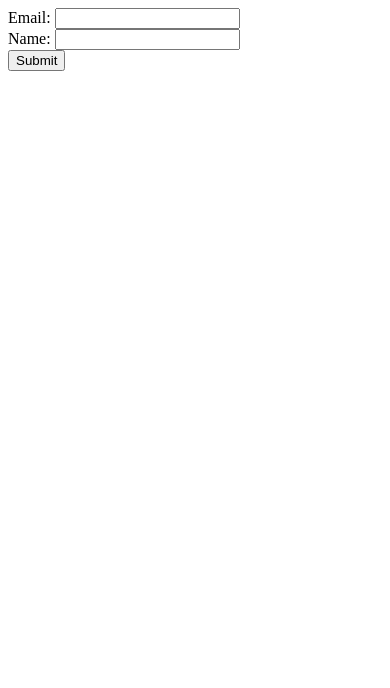
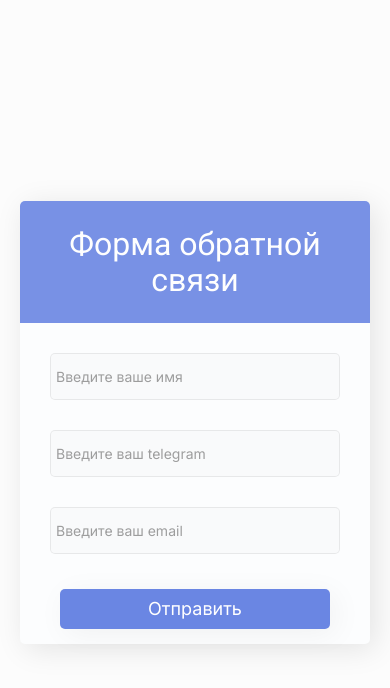
Before and after one commit to evgenykrivov/sending-form, a plain HTML site: page nginx/html/index.html in a window 390 px wide. Drawn offline with Linux system fonts and the light colour scheme.

Commit message:
Added form submission

```diff
--- /dev/null
+++ b/nginx/html/index.css
@@ -0,0 +1,133 @@
+* {
+	margin: 0;
+	padding: 0;
+}
+
+body {
+	height: 100vh;
+	display: flex;
+	align-items: center;
+	justify-content: center;
+		background-color: rgba(0, 0, 0, 0.01);
+}
+
+.main-container {
+	margin: 20px;
+	background-color: #fcfdfe;
+	border-radius: 10px;
+	box-shadow: 5px 5px 30px rgba(1, 1, 1, 0.1);
+}
+
+.title {
+	background-color: #6a86e3;
+	text-align: center;
+	opacity: 0.9;
+	color: white;
+	padding: 40px 40px;
+	margin-bottom: 30px;
+	border-top-left-radius: 10px;
+	border-top-right-radius: 10px;
+	font-family: 'Roboto', sans-serif;
+	font-size: 42px;
+	font-weight: bold;
+	font-weight: 500;
+	line-height: 46px;
+}
+
+.form {
+	gap:15px;
+	display: flex;
+	justify-content: center;
+	flex-direction: column;
+}
+
+.input {
+	border-radius: 5px;
+	margin: 10px 30px;
+	height: 45px;
+	border: 1px solid rgba(1, 1, 1, 0.1);
+	background-color: rgba(1, 1, 1, 0.02);
+	padding: 0 0 0 5px;
+	opacity: 0.7;
+	font-family: 'Inter', sans-serif;
+	font-size: 14px;
+	font-style: Medium;
+	font-weight: 400;
+	line-height: 36px;
+}
+
+.input:active, :hover, :focus {
+	outline: 0;
+	outline-offset: 0;
+}
+
+.submit {
+	background-color: #6a86e3;
+	text-decoration: none;
+	margin: 20px auto;
+	height: 50px;
+	width: calc(100% - 100px);
+	border-radius: 5px;
+	border: none;
+	color: white;
+	cursor: pointer;
+	box-shadow: 5px 5px 30px rgba(1, 1, 1, 0.05);
+	font-family: 'Inter', sans-serif;
+	font-size: 20px;
+	font-style: Medium;
+	font-weight: 400;
+	line-height: 36px;
+}
+
+.submit:hover {
+	opacity: 0.7;
+}
+
+@media screen and (min-width: 1940px)  {
+.title {
+	padding: 60px 60px;
+	margin-bottom: 45px;
+	font-size: 54px;
+	line-height: 58px;
+}
+
+.input {
+	margin: 15px 40px;
+	height: 60px;
+	padding: 0 0 0 10px;
+	font-size: 22px;
+}
+
+.submit {
+	margin: 30px auto;
+	height: 65px;
+	width: calc(100% - 150px);
+	font-size: 26px;
+	line-height: 38px;
+}
+}
+
+@media screen and (max-width: 450px)  {
+	.main-container {
+		border-radius: 5px
+	}
+	.title {
+	padding: 25px 20px;
+	margin-bottom: 20px;
+	border-top-left-radius: 5px;
+	border-top-right-radius: 5px;
+	font-size: 32px;
+	font-weight: 500;
+	line-height: 36px;
+}
+	.form {
+		gap: 10px;
+	}
+	.submit {
+	margin: 15px auto;
+	height: 40px;
+	width: calc(100% - 80px);
+	font-size: 18px;
+	line-height: 24px;
+}
+	}
--- a/nginx/html/index.html
+++ b/nginx/html/index.html
@@ -1,10 +1,47 @@
 <!DOCTYPE html>
 <html>
+	<head>
+		<meta charset="UTF-8" />
+		<title>Форма обратной связи</title>
+		<meta name="viewport" content="width=device-width, initial-scale=1.0" />
+		<link rel="stylesheet" type="text/css" href="/index.css" />
+		<link rel="preconnect" href="https://fonts.googleapis.com">
+		<link rel="preconnect" href="https://fonts.gstatic.com" crossorigin>
+		<link href="https://fonts.googleapis.com/css2?family=Inter:wght@400;500&family=Roboto&display=swap" rel="stylesheet">
+	</head>
 	<body>
-		<form action="http://localhost:3000/submit" method="POST">
-			Email: <input type="email" name="email" /><br />
-			Name: <input type="text" name="name" /><br />
-			<input type="submit" value="Submit" />
-		</form>
+		<div class="main-container">
+			<h1 class="title">Форма обратной связи</h1>
+			<form class="form" action="/submit" method="POST">
+				<input
+					class="input"
+					type="text"
+					name="name"
+					placeholder="Введите ваше имя"
+					maxlength="30"
+					minlength="2"
+					required
+				/>
+				<input
+					class="input"
+					type="text"
+					name="telegram"
+					placeholder="Введите ваш telegram"
+					maxlength="30"
+					minlength="2"
+					required
+				/>
+				<input
+					class="input"
+					type="email"
+					name="email"
+					placeholder="Введите ваш email"
+					maxlength="30"
+					minlength="2"
+					required
+				/>
+				<input class="submit" type="submit" value="Отправить" />
+			</form>
+		</div>
 	</body>
 </html>
--- a/server/data.txt
+++ /dev/null
@@ -1 +0,0 @@
-123{"email":"g2@inbo.ru","name":"g2"}{"email":"g2@inbo.ru","name":"g2"}{"email":"g2@inbo.ru","name":"g21212"}{"email":"g2@inbo.ru","name":"11111"}{"email":"123@mail.ru","name":"123"}{"email":"1231212@mail.ru","name":"123"}{"email":"1231212@mail.ru","name":"123"}{"email":"1231212@mail.ru","name":"123"}{"email":"ma@mail.ru","name":"123"}{"email":"ma@mail.ru","name":"123"}{"email":"mama@mail.ru","name":"123"}{"email":"mama@mail.ru","name":"123"}{"email":"mama@mail.ru","name":"123"}{"email":"mama@mail.ru","name":"123"}{"email":"g02@inbox.ru","name":"123"}{"email":"g02@inbox.ru","name":"123"}{"email":"g02@inbox.ru","name":"123"}{"email":"g02@inbox.ru","name":"123"}{"email":"g02@inbox.ru","name":"123"}{"email":"123@ma.ru","name":"121313"}
--- a/server/package.json
+++ b/server/package.json
@@ -1,5 +1,5 @@
   {
-	"name": "web",
+	"name": "Web-server",
   "version": "1.0.0",
   "description": "Running Node.js and Express.js onn Docker",
   "main": "server.js",
@@ -9,6 +9,5 @@
   "dependencies": {
     "express": "4.17.2"
   },
-  "author": "Evgeny",
   "license": "MIT"
 }
--- /dev/null
+++ b/server/public/thanks.css
@@ -0,0 +1,66 @@
+* {
+	margin: 0;
+}
+
+body {
+	height: 100vh;
+	display: flex;
+	align-items: center;
+	 justify-content: center;
+	flex-direction: column;
+	background-color: rgba(0, 0, 0, 0.01);
+}
+
+.main-container {
+	display: flex;
+	flex-direction: column;
+	margin: 20px;
+	max-height: max-content;
+	background-color: #fcfdfe;
+	border-radius: 10px;
+	box-shadow: 3px 3px 30px rgba(1, 1, 1, 0.1);
+}
+
+.title {
+	background-color: #fcfdfe;
+	text-align: center;
+	padding: 25px 60px 35px;
+	border-radius: 5px;
+	font-family: 'Roboto', sans-serif;
+	font-size: 42px;
+	font-weight: bold;
+	font-weight: 500;
+	line-height: 46px;
+}
+
+.image {
+	margin: 40px auto 0 auto;
+	width: 100px;
+	height: 100px;
+}
+
+@media screen and (max-width: 415px)  {
+	.main-container {
+		border-radius: 5px
+	}
+
+	.title {
+	padding: 25px 25px;
+	font-size: 30px;
+	line-height: 34px;
+	}
+}
+
+@media screen and (min-width: 1940px) {
+	.title {
+	padding: 30px 60px 60px;
+	font-size: 54px;
+	line-height: 58px;
+}
+
+	.image {
+	margin: 60px auto 0 auto;
+	width: 150px;
+	height: 150px;
+	}
+}
```
Also changed, not shown: amvera.yml (deleted, +0 -24 lines), docker-compose.yml (+4 -5 lines), server/public/thanks.html (added, +19 -0 lines), server/server.js (+17 -18 lines), nginx/html/ok.svg (added), 4 other files.
